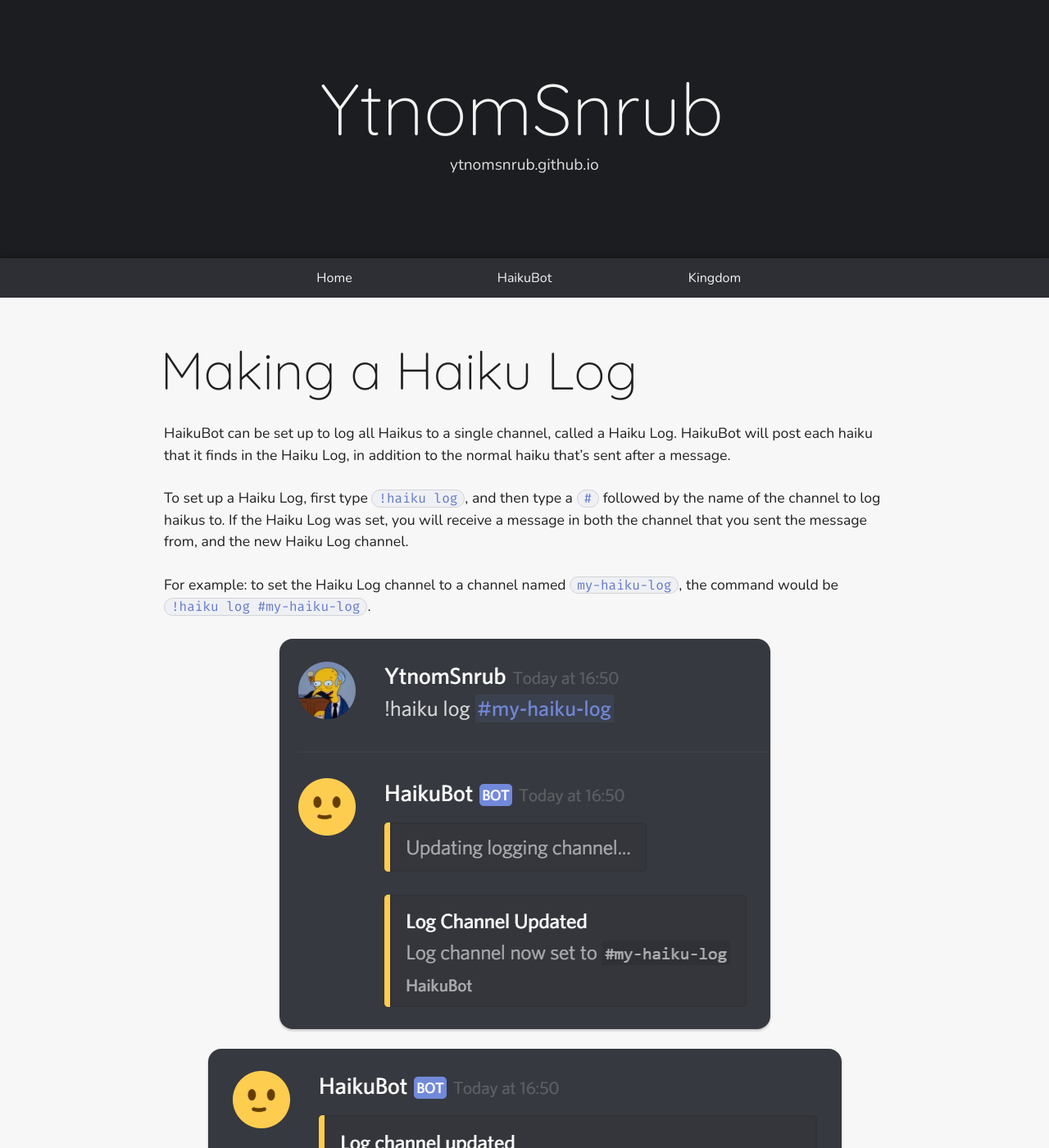
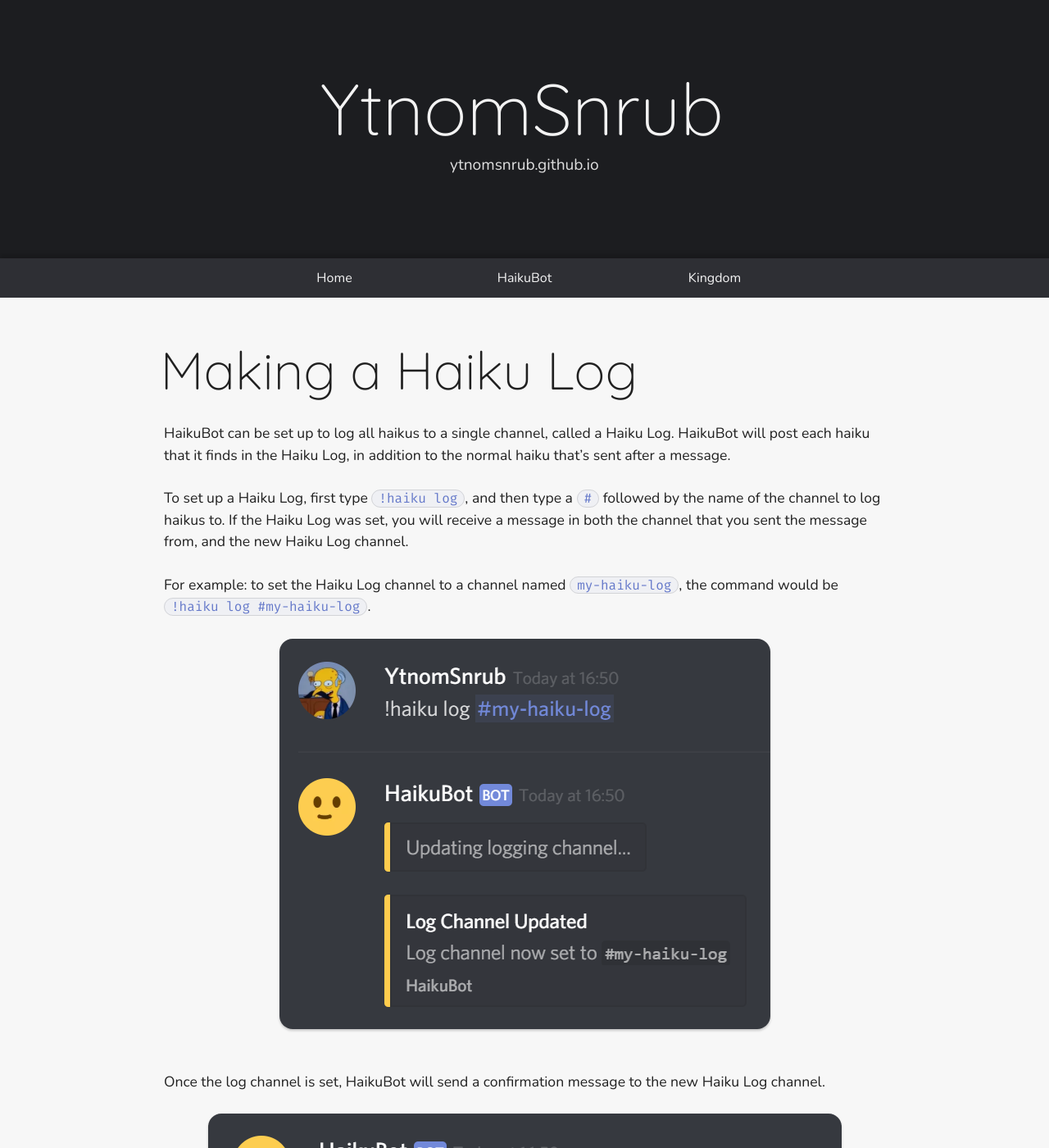
Before and after one commit to YtnomSnrub/ytnomsnrub.github.io, a Jekyll site: the page built from haikubot/guides/making-a-haiku-log.md, in a window 1280 px wide and 1400 px high. Shown: the whole window at 82% size. Built offline with Jekyll 4.4.1, drawn with Linux system fonts in a browser that asks for light colours; nearby versions of some CDN libraries; our own code applies the rules of GitHub Pages for plain Markdown files.

Commit message:
Added more images and descriptions to haiku log

```diff
--- a/haikubot/guides/making-a-haiku-log.md
+++ b/haikubot/guides/making-a-haiku-log.md
@@ -4,13 +4,16 @@
 
 # Making a Haiku Log
 
-HaikuBot can be set up to log all Haikus to a single channel, called a Haiku Log. HaikuBot will post each haiku that it finds in the Haiku Log, in addition to the normal haiku that's sent after a message.
+HaikuBot can be set up to log all haikus to a single channel, called a Haiku Log. HaikuBot will post each haiku that it finds in the Haiku Log, in addition to the normal haiku that's sent after a message.
 
 To set up a Haiku Log, first type `!haiku log`, and then type a `#` followed by the name of the channel to log haikus to. If the Haiku Log was set, you will receive a message in both the channel that you sent the message from, and the new Haiku Log channel.
 
 For example: to set the Haiku Log channel to a channel named `my-haiku-log`, the command would be `!haiku log #my-haiku-log`.
 
 ![Channel Role Settings for Haiku Log](/haikubot/img/haiku_log_set.png)
+
+Once the log channel is set, HaikuBot will send a confirmation message to the new Haiku Log channel.
+
 ![Channel Role Settings for Haiku Log](/haikubot/img/haiku_log_set_confirm.png)
 
 > To set the Haiku Log, the user sending the command must have Discord's "Manage Channels" permission in the new Haiku Log channel.
@@ -18,6 +21,8 @@
 ## Removing a Haiku Log
 
 To clear an existing Haiku Log, just type `!haiku log` (without any channel), and HaikuBot will stop logging haikus for your server.
+
+![Channel Role Settings for Haiku Log](/haikubot/img/haiku_log_clear.png)
 
 ## Sending Haikus to just the Haiku Log
 
```
Also changed, not shown: haikubot/img/haiku_log_clear.png (added).
